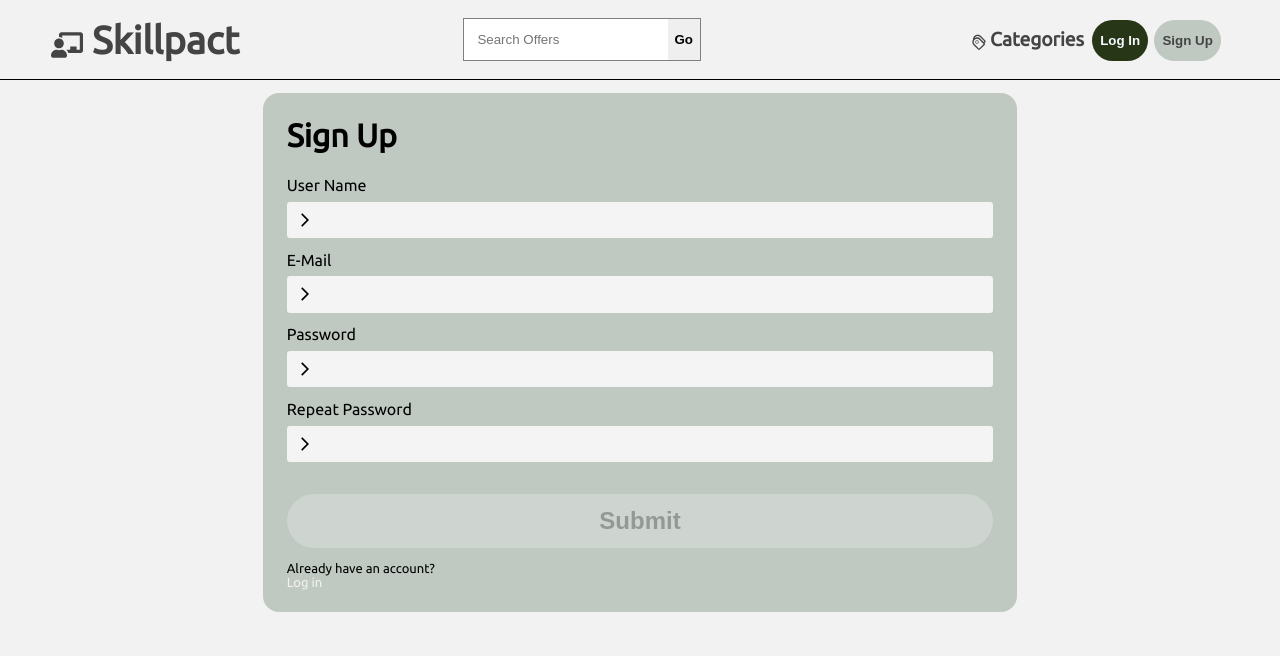
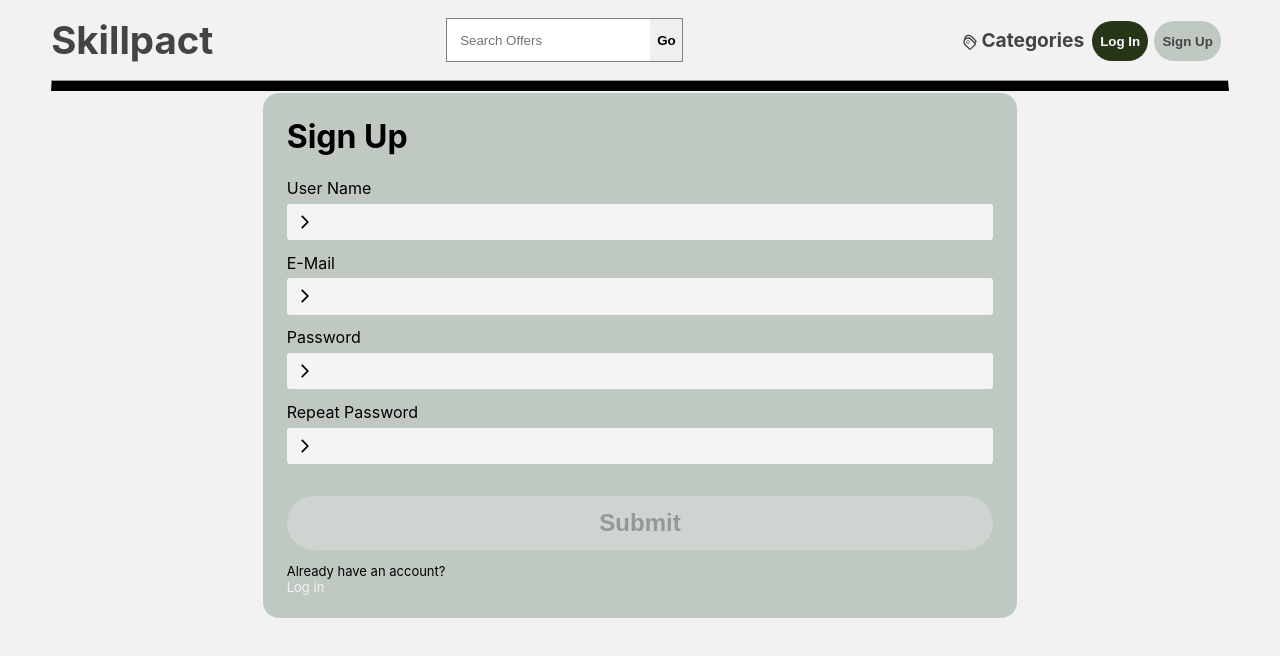
Before and after one commit to joans/teachme, a React (Create React App) app in the folder frontend/: page /signup in a window 1280 px wide. Shown: the top 656 px of the page. Built offline with nearby package versions, Linux system fonts and the light colour scheme.

Commit message:
Prettified the Navbar
Change font back to default

```diff
--- a/frontend/src/App.css
+++ b/frontend/src/App.css
@@ -14,7 +14,9 @@
 }
 
 body {
-  font-family: "Ubuntu";
+  font-family: -apple-system, BlinkMacSystemFont, "Segoe UI", "Roboto", "Oxygen",
+    "Ubuntu", "Cantarell", "Fira Sans", "Droid Sans", "Helvetica Neue",
+    sans-serif;
   background-color: var(--color-main);
 }
 
@@ -42,7 +44,7 @@ body {
   padding: var(--padding-mobile);
 }
 
-@media all and (min-width: 820px) {
+@media all and (min-width: 930px) {
   .page {
     padding: var(--padding-desktop-above) var(--padding-desktop-leftright);
   }
--- a/frontend/src/Layout/Header.jsx
+++ b/frontend/src/Layout/Header.jsx
@@ -3,7 +3,6 @@ import { Link, useNavigate } from "react-router-dom";
 import Button from "../UI/Button";
 import classes from "./Header.module.css";
 import { TiPlus, TiTags } from "react-icons/ti";
-import { FaChalkboardTeacher } from "react-icons/fa";
 
 import AuthContext from "../store/auth-context";
 
@@ -19,13 +18,13 @@ const Header = () => {
   };
 
   return (
-    <>
-      <header className={`${classes.header}`}>
+    <div className={classes.header}>
+      <header className={classes["header-content"]}>
         <div className={classes["left-side"]}>
           <h1>
             <Link to="/" className={classes.link}>
-              <FaChalkboardTeacher className={classes.icon} />
-              <span className={classes.text}> Skillpact</span>
+              <span className={classes["s-icon"]}>Skill</span>
+              <span className={classes.text}>pact</span>
             </Link>
           </h1>
         </div>
@@ -98,7 +97,8 @@ const Header = () => {
           </ul>
         </div>
       </header>
-    </>
+      <hr className={classes.hrule} />
+    </div>
   );
 };
 
--- a/frontend/src/Layout/Header.module.css
+++ b/frontend/src/Layout/Header.module.css
@@ -1,22 +1,31 @@
 /* TODO: Implement responsive design */
+:root {
+  --header-height: 5rem;
+}
 
-.header {
+.header-content {
   position: absolute;
   top: 0;
   left: 0;
   width: 100%;
-  border-bottom: 0.5px solid black;
   margin: 0 0 10em 0;
   display: flex;
   align-items: center;
   justify-content: space-between;
   padding: 0 var(--padding-mobile);
   box-sizing: border-box;
-  height: 5rem;
+  height: var(--header-height);
   width: 100%;
   top: 0;
   left: 0;
   background-color: var(--color-main);
+}
+
+.hrule {
+  border-bottom: 10px solid black;
+  width: 96%;
+  /* margin: 0; */
+  margin-top: var(--header-height);
 }
 
 .text {
@@ -28,6 +37,10 @@
   vertical-align: middle;
   height: 2rem;
   width: 2rem;
+}
+
+.s-icon {
+  font-size: larger;
 }
 
 .form {
@@ -53,13 +66,8 @@
   float: left;
   height: auto;
   vertical-align: middle;
-  line-height: 5rem;
+  line-height: var(--header-height);
   list-style-type: none;
-}
-
-/* push the content below the header down 4rem to not make the header overlap: */
-.header + * {
-  margin-top: 5rem;
 }
 
 .link {
@@ -69,9 +77,20 @@
 }
 
 @media all and (min-width: 930px) {
-  .header {
+  /* push the content below the header down 5rem to not make the header overlap: */
+  .header + * {
+    margin-top: var(--header-height);
+  }
+  .header-content {
     position: fixed;
     padding: 0 var(--padding-desktop-leftright);
+  }
+  .hrule {
+    position: fixed;
+    border-bottom: 10px solid black;
+    margin: 0 var(--padding-desktop-leftright);
+    width: 92%;
+    box-sizing: border-box;
   }
 
   .form {
@@ -104,4 +123,9 @@
   .text {
     display: inline;
   }
+
+  .s-icon {
+    display: inline;
+    /* font-size: x-large; */
+  }
 }
```
